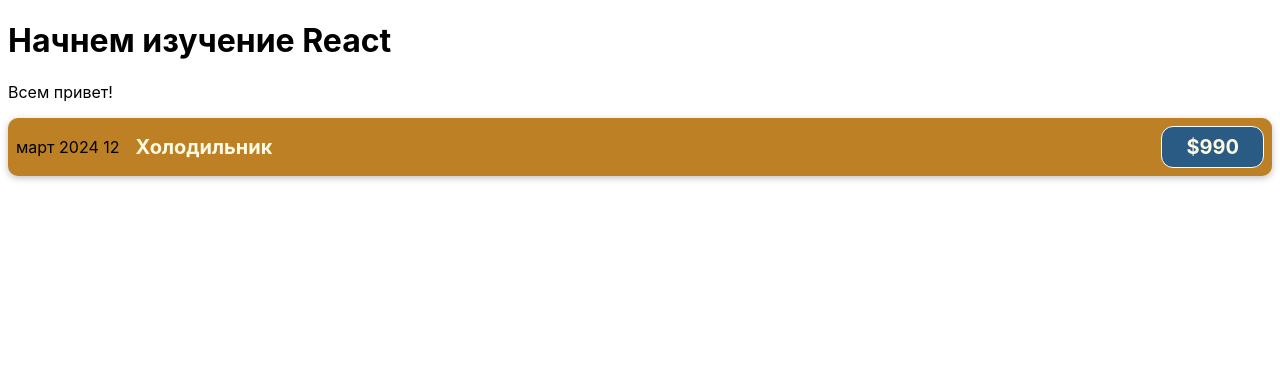
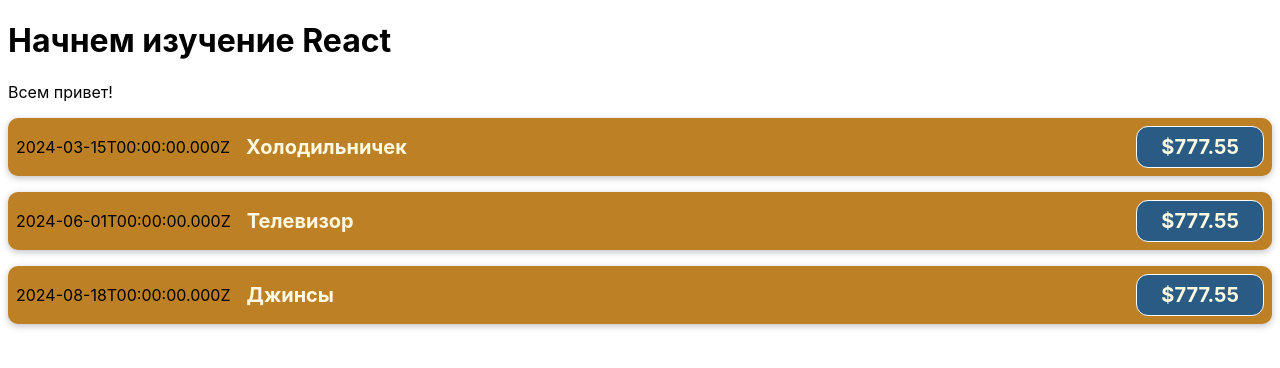
Before and after one commit to veb3sol/react-course-app, a JavaScript app: page / in a window 1280 px wide. Shown: the top 368 px of the page. Built offline with nearby package versions, Linux system fonts and the light colour scheme.

Commit message:
less 1_2_14

```diff
--- a/src/App.js
+++ b/src/App.js
@@ -1,11 +1,38 @@
 import CostItem from "./components/CostItem";
 
+
 function App() {
+      // создаем обьект даты
+      // const costDate = new Date(2024, 2, 15)
+
+      // const costDescription = 'Холодильничек'
+      // const costAmount = 777.55
+
+      const costs = [
+        {
+          date: new Date(2024, 2, 15),
+          description : 'Холодильничек',
+          amount : 777.55,
+        },
+        {
+          date: new Date(2024, 5, 1),
+          description : 'Телевизор',
+          amount : 777.55,
+        },
+        {
+          date: new Date(2024, 7, 18),
+          description : 'Джинсы',
+          amount : 777.55,
+        },
+
+      ]
   return (
     <div>
       <h1>Начнем изучение React</h1>
       <p>Всем привет!</p>
-      <CostItem></CostItem>
+      <CostItem date={costs[0].date} description={costs[0].description} amount={costs[0].amount}></CostItem>
+      <CostItem date={costs[1].date} description={costs[1].description} amount={costs[1].amount}></CostItem>
+      <CostItem date={costs[2].date} description={costs[2].description} amount={costs[2].amount}></CostItem>
     </div>
   );
 }
--- a/src/components/CostItem.js
+++ b/src/components/CostItem.js
@@ -1,13 +1,12 @@
 import './CostItem.css';
 
-function CostItem(){
+function CostItem(props){
     return (<div className="cost-item">
-            <div>март 2024 12</div>
+            <div>{props.date.toISOString()}</div>
             <div className='cost-item__description'>
-                <h2>Холодильник</h2>
-                <div className="cost-item__price">$990</div>
+                <h2>{props.description}</h2>
+                <div className="cost-item__price">${props.amount}</div>
             </div>
-
         </div>)
 }
 
```
